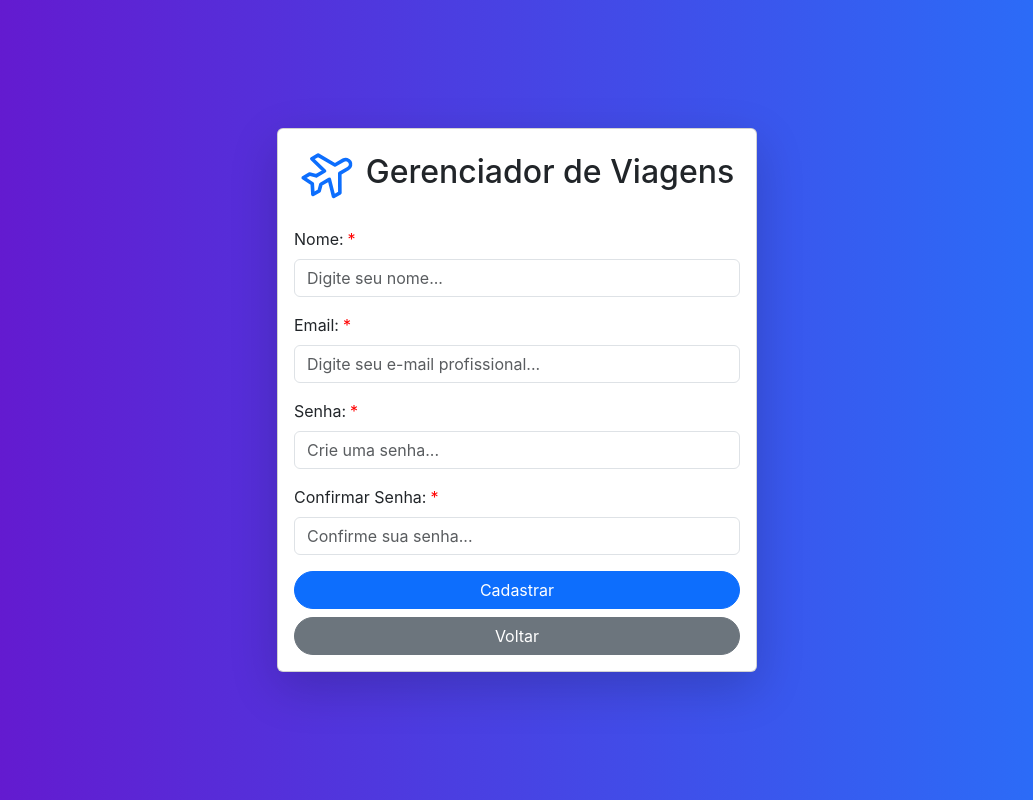
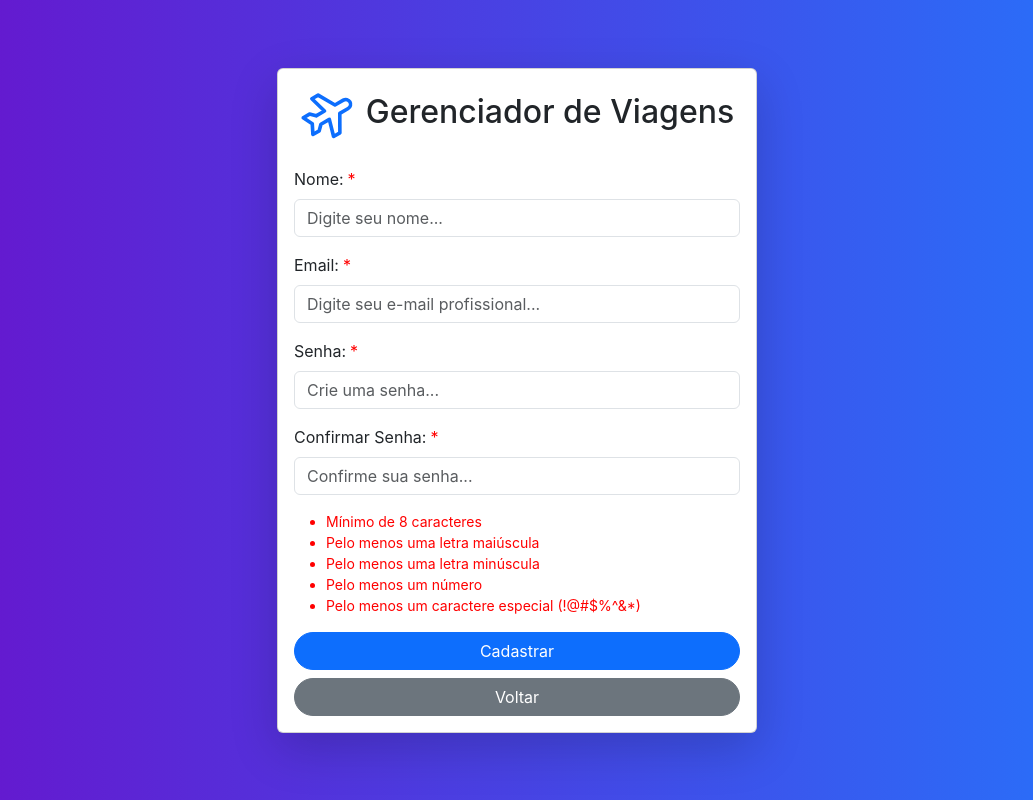
Before and after one commit to jonathanigorpereira/gerenciadorViajem, a React (Create React App) app in the folder frontend/: page /cadastrar in a window 1280 px wide. Shown: the whole page, without its empty margins (123-1156 px from the left). Built offline with nearby package versions, Linux system fonts and the light colour scheme.

Commit message:
ajuste na tela de cadastro

```diff
--- a/frontend/src/Pages/Public/SignUp.jsx
+++ b/frontend/src/Pages/Public/SignUp.jsx
@@ -3,33 +3,56 @@ import { USER } from "../../Models/User";
 import { IconPlane } from "@tabler/icons-react";
 import { useNavigate } from "react-router-dom";
 import { NewUser } from "../../Services/Users";
-import Sweetalert2 from 'sweetalert2';
-import withReactContent from 'sweetalert2-react-content';
+import Sweetalert2 from "sweetalert2";
+import withReactContent from "sweetalert2-react-content";
 const Swal = withReactContent(Sweetalert2);
 
 export default function SignUpPage() {
-
   const [user, setUser] = useState(USER);
+  const [passwordValidations, setPasswordValidations] = useState({
+    length: false,
+    upper: false,
+    lower: false,
+    number: false,
+    special: false,
+    match: true, // Inicializamos como true, pois inicialmente as senhas não foram digitadas
+  });
+  const [processing, setProcessing] = useState(false);
+  const [errorOnProcess, setErrorOnProcess] = useState(null);
   const navigate = useNavigate();
 
-    const [importing, setImporting] = useState(false);
-    const [processing, setProcessing] = useState(false);
-    const [errorOnProcess, setErrorOnProcess] = useState(false);
-
   useEffect(() => {
-        // Adiciona a classe ao body quando o componente é montado
-        document.body.classList.add('bg-gradient');
-
-        // Remove a classe ao desmontar o componente
+    document.body.classList.add("bg-gradient");
     return () => {
-            document.body.classList.remove('bg-gradient');
+      document.body.classList.remove("bg-gradient");
     };
   }, []);
 
+  const validatePassword = (password, confirmPassword) => {
+    const validations = {
+      length: password.length >= 8,
+      upper: /[A-Z]/.test(password),
+      lower: /[a-z]/.test(password),
+      number: /[0-9]/.test(password),
+      special: /[!@#$%^&*(),.?":{}|<>]/.test(password), // Adiciona um caractere especial
+      match: password && confirmPassword && password === confirmPassword, // Verifica se ambas estão preenchidas e são iguais
+    };
+    setPasswordValidations(validations);
+    return validations;
+  };
+
+  const handlePasswordChange = (password) => {
+    setUser((prev) => ({ ...prev, senha: password }));
+    validatePassword(password, user.confirmarSenha);
+  };
+
+  const handleConfirmPasswordChange = (confirmPassword) => {
+    setUser((prev) => ({ ...prev, confirmarSenha: confirmPassword }));
+    validatePassword(user.senha, confirmPassword);
+  };
+
   async function singUp() {
-
-        const validate = validateInputs();
-        if (!validate) return;
+    if (!validateInputs()) return;
 
     setProcessing(true);
     setErrorOnProcess(null);
@@ -39,18 +62,15 @@ export default function SignUpPage() {
       await NewUser({ nomeEmpregado, email, senha, idCargo: 2, ativo: true });
 
       Swal.fire({
-                title: 'Usuário cadastrado!',
+        title: "Usuário cadastrado!",
         text: "Seu usuário foi cadastrado com êxito.",
-                icon: 'success',
+        icon: "success",
         showCancelButton: false,
-                confirmButtonText: 'OK',
+        confirmButtonText: "OK",
       });
 
       navigate("/login");
-
-
-        }
-        catch (error) {
+    } catch (error) {
       setErrorOnProcess(error?.response?.data?.error || error.message);
     }
 
@@ -58,40 +78,47 @@ export default function SignUpPage() {
   }
 
   function validateInputs() {
-
     if (!user.nomeEmpregado) {
-            setErrorOnProcess("Digite o seu nome.")
+      setErrorOnProcess("Digite o seu nome.");
       return false;
     }
 
     if (!user.email) {
-            setErrorOnProcess("Digite o seu e-mail.")
+      setErrorOnProcess("Digite o seu e-mail.");
       return false;
     }
 
     if (!user.senha) {
-            setErrorOnProcess("Digite o sua senha.")
+      setErrorOnProcess("Digite a sua senha.");
       return false;
     }
 
-        if (user.confirmarSenha != user.senha) {
-            setErrorOnProcess("As senhas não conferem.")
+    const validPassword = validatePassword(user.senha, user.confirmarSenha);
+    if (
+      !validPassword.length ||
+      !validPassword.upper ||
+      !validPassword.lower ||
+      !validPassword.number ||
+      !validPassword.special
+    ) {
+      setErrorOnProcess("A senha deve atender a todos os requisitos.");
+      return false;
+    }
+
+    if (!validPassword.match) {
+      setErrorOnProcess("As senhas não coincidem.");
       return false;
     }
 
     return true;
-
   }
 
   return (
-        <>
     <div className="container">
       <div className="row d-flex justify-content-center align-items-center vh-100">
         <div className="col-auto">
           <div className="card shadow-lg" style={{ width: "30rem" }}>
-
             <div className="card-body">
-
               <h2 className="card-title text-center mb-4">
                 <IconPlane
                   size={58}
@@ -102,63 +129,122 @@ export default function SignUpPage() {
                 Gerenciador de Viagens
               </h2>
 
-
               <div className="mb-3">
-                                    <label className="form-label required" htmlFor="nameInput">Nome:</label>
+                <label className="form-label required" htmlFor="nameInput">
+                  Nome:
+                </label>
                 <input
                   type="text"
                   className="form-control"
                   id="nameInput"
                   placeholder="Digite seu nome..."
                   required
-                                        disabled={processing || importing}
+                  disabled={processing}
                   value={user.nomeEmpregado}
-                                        onChange={({ target }) => setUser(_ => ({ ..._, nomeEmpregado: target.value }))}
+                  onChange={({ target }) =>
+                    setUser((_) => ({ ..._, nomeEmpregado: target.value }))
+                  }
                 />
               </div>
 
               <div className="mb-3">
-                                    <label className="form-label required" htmlFor="emailInput">Email:</label>
+                <label className="form-label required" htmlFor="emailInput">
+                  Email:
+                </label>
                 <input
                   type="email"
                   className="form-control"
                   id="emailInput"
                   placeholder="Digite seu e-mail profissional..."
                   required
-                                        disabled={processing || importing}
+                  disabled={processing}
                   value={user.email}
-                                        onChange={({ target }) => setUser(_ => ({ ..._, email: target.value }))}
+                  onChange={({ target }) =>
+                    setUser((_) => ({ ..._, email: target.value }))
+                  }
                 />
               </div>
 
               <div className="mb-3">
-                                    <label className="form-label required" htmlFor="passwordInput">Senha:</label>
+                <label className="form-label required" htmlFor="passwordInput">
+                  Senha:
+                </label>
                 <input
                   type="password"
                   className="form-control"
                   id="passwordInput"
                   placeholder="Crie uma senha..."
                   required
-                                        disabled={processing || importing}
+                  disabled={processing}
                   value={user.senha}
-                                        onChange={({ target }) => setUser(_ => ({ ..._, senha: target.value }))}
+                  onChange={({ target }) => handlePasswordChange(target.value)}
                 />
               </div>
 
               <div className="mb-3">
-                                    <label className="form-label required" htmlFor="passwordInput">Confirmar Senha:</label>
+                <label
+                  className="form-label required"
+                  htmlFor="confirmPasswordInput"
+                >
+                  Confirmar Senha:
+                </label>
                 <input
                   type="password"
                   className="form-control"
-                                        id="passwordInput"
+                  id="confirmPasswordInput"
                   placeholder="Confirme sua senha..."
                   required
-                                        disabled={processing || importing}
+                  disabled={processing}
                   value={user.confirmarSenha}
-                                        onChange={({ target }) => setUser(_ => ({ ..._, confirmarSenha: target.value }))}
+                  onChange={({ target }) =>
+                    handleConfirmPasswordChange(target.value)
+                  }
                 />
               </div>
 
+              {/* Validação de senha sempre visível */}
+              <ul className="mt-2 small">
+                <li
+                  style={{
+                    color: passwordValidations.length ? "green" : "red",
+                  }}
+                >
+                  Mínimo de 8 caracteres
+                </li>
+                <li
+                  style={{ color: passwordValidations.upper ? "green" : "red" }}
+                >
+                  Pelo menos uma letra maiúscula
+                </li>
+                <li
+                  style={{ color: passwordValidations.lower ? "green" : "red" }}
+                >
+                  Pelo menos uma letra minúscula
+                </li>
+                <li
+                  style={{
+                    color: passwordValidations.number ? "green" : "red",
+                  }}
+                >
+                  Pelo menos um número
+                </li>
+                <li
+                  style={{
+                    color: passwordValidations.special ? "green" : "red",
+                  }}
+                >
+                  Pelo menos um caractere especial (!@#$%^&*)
+                </li>
+              </ul>
+
+              {/* Exibe a mensagem de senhas não coincidem apenas se ambas as senhas forem preenchidas e não coincidirem */}
+              {!passwordValidations.match &&
+                user.senha &&
+                user.confirmarSenha && (
+                  <p className="text-danger small mt-2">
+                    As senhas não coincidem.
+                  </p>
+                )}
 
               {errorOnProcess && (
                 <div className="my-4 text-center text-bg-danger py-2 rounded-3">
@@ -166,16 +252,19 @@ export default function SignUpPage() {
                 </div>
               )}
 
-
               <div className="d-grid gap-2">
-
                 <button
                   type="button"
                   className="btn btn-primary"
                   disabled={processing}
                   onClick={singUp}
                 >
-                                        {processing && <span className="spinner-border spinner-border-sm me-2" aria-hidden="true" />}
+                  {processing && (
+                    <span
+                      className="spinner-border spinner-border-sm me-2"
+                      aria-hidden="true"
+                    />
+                  )}
                   {processing ? "Cadastrando..." : "Cadastrar"}
                 </button>
 
@@ -187,17 +276,11 @@ export default function SignUpPage() {
                 >
                   Voltar
                 </button>
-
-                                </div>
-
-
-                            </div>
-
               </div>
             </div>
           </div>
         </div>
-        </>
+      </div>
+    </div>
   );
-
 }
```
Lines whose indentation alone changed are shown as unchanged.
